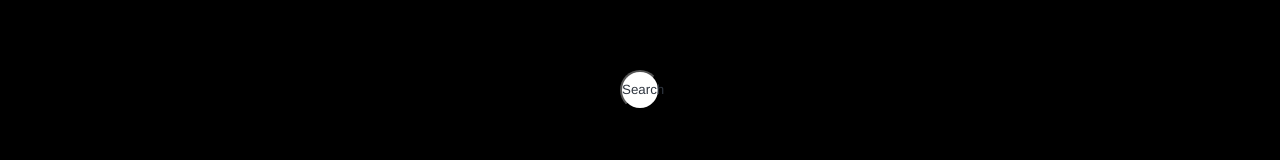
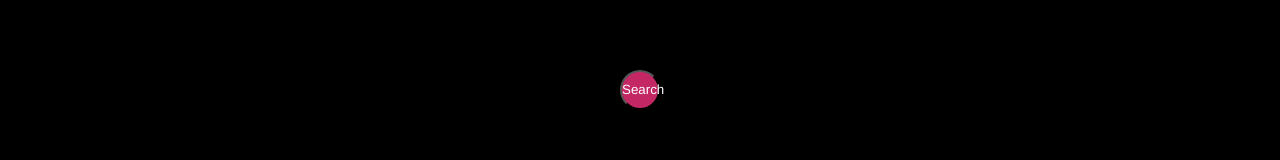
Before and after one commit to sidrk01/tradebros, a React (Create React App) app in the folder tradebros/: page /stock_performance in a window 1280 px wide. Shown: the part 199-359 px from the top of the page. Built offline with nearby package versions, Linux system fonts and the light colour scheme.

Commit message:
Updating styling of search bar

```diff
--- a/tradebros/src/Pages/StockPerformance.js
+++ b/tradebros/src/Pages/StockPerformance.js
@@ -57,7 +57,7 @@ export default function StockPerformance() {
     <Fragment>
       <div className="market-container">
         <div className="searchbar-container">
-            <input className="search" ref={inputRef} type="text" id="message" name="message"></input>
+            <input className="search" ref={inputRef} type="text" id="message" name="message" placeholder="Search a ticker"></input>
             <button className="search-btn" onClick={handleClick}>Search</button>
         </div>
         <div className="heading-container">
--- a/tradebros/src/Pages/stockPerformance.css
+++ b/tradebros/src/Pages/stockPerformance.css
@@ -102,19 +102,16 @@ body {
     padding: 0 6px;
 }
 
-.searchbar-container > .search-btn {
-    background: white;
-    color: #2F3640;
-}
 
 .search-btn {
     width: 40px;
     height: 40px;
     border-radius: 50%;
     justify-content: center;
-    background-color: #53B3CB;
+    background-color: #C32865;
     align-items: center;
     transition: 04.s;
+    color: white;
 }
 
 .search {
```
